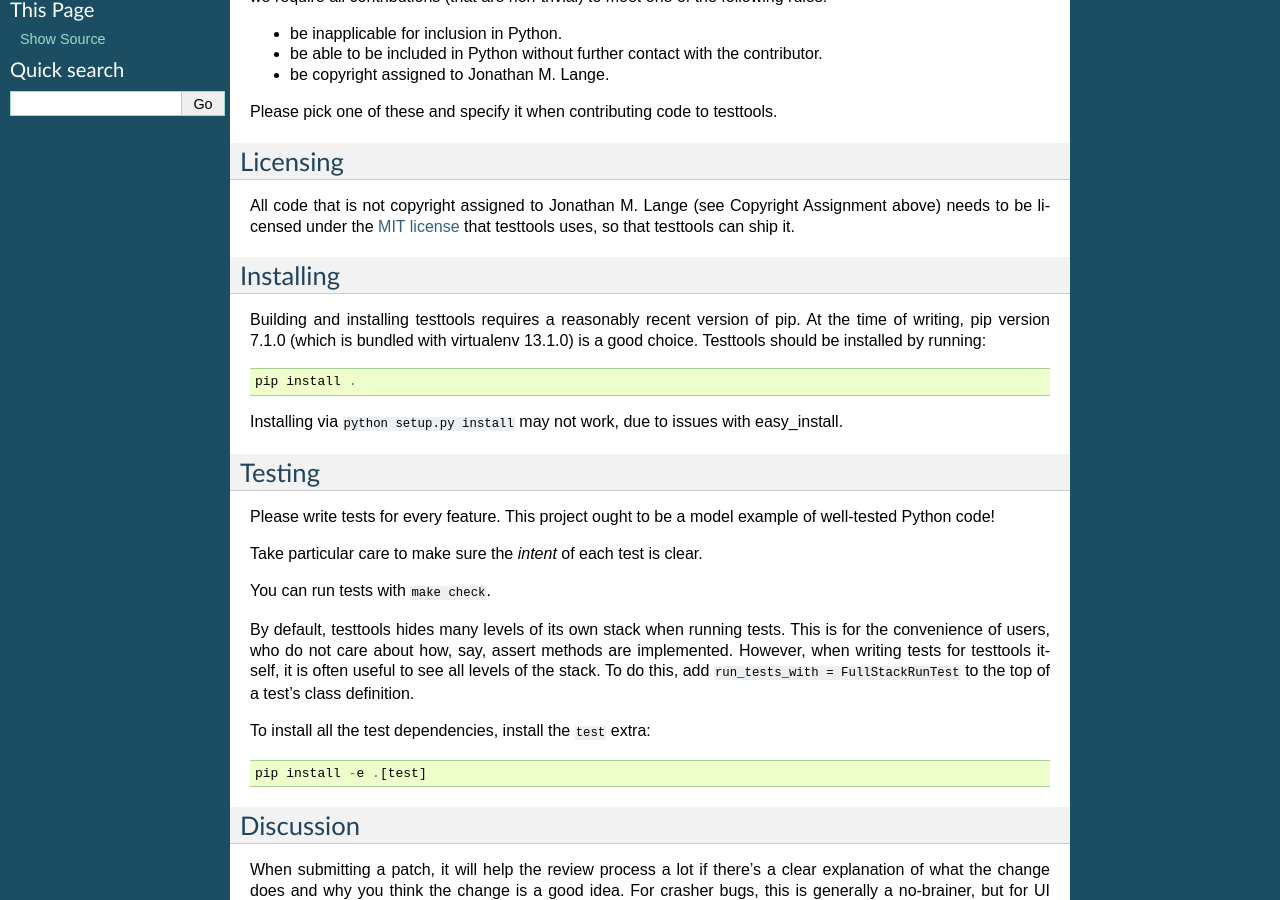
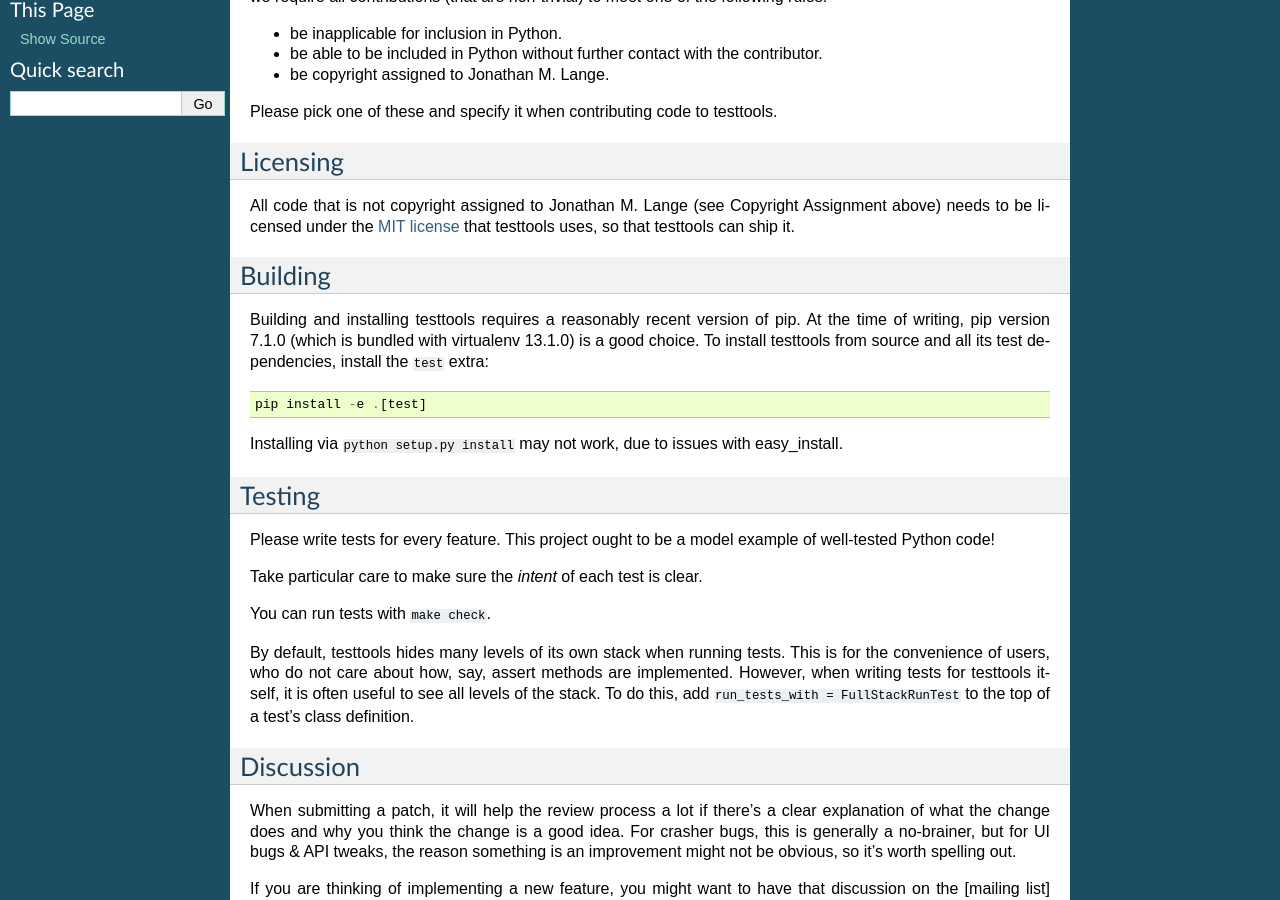
Before and after one commit to testing-cabal/testtools, a Sphinx documentation site: the page built from doc/hacking.rst, in a window 1280 px wide and 900 px high, scrolled down 449 px. Built offline with Sphinx 7.4.7, drawn with Linux system fonts in a browser that asks for light colours; pages that are not in the unit, such as notebooks, are missing from menus.

Commit message:
Update language to make it clear that we're talking about building testtools for the purpose of hacking on it, rather than installing it for production or end use.

```diff
--- a/doc/hacking.rst
+++ b/doc/hacking.rst
@@ -39,17 +39,19 @@
 uses, so that testtools can ship it.
 
 
-Installing
-----------
+Building
+--------
 
 Building and installing testtools requires a reasonably recent version of pip.
 At the time of writing, pip version 7.1.0 (which is bundled with virtualenv
-13.1.0) is a good choice. Testtools should be installed by running::
+13.1.0) is a good choice. To install testtools from source and all its test
+dependencies, install the ``test`` extra::
 
-  pip install .
+  pip install -e .[test]
 
 Installing via ``python setup.py install`` may not work, due to issues with
 easy_install.
+
 
 Testing
 -------
@@ -67,9 +69,6 @@
 is often useful to see all levels of the stack. To do this, add
 ``run_tests_with = FullStackRunTest`` to the top of a test's class definition.
 
-To install all the test dependencies, install the ``test`` extra::
-
-  pip install -e .[test]
 
 Discussion
 ----------
```
